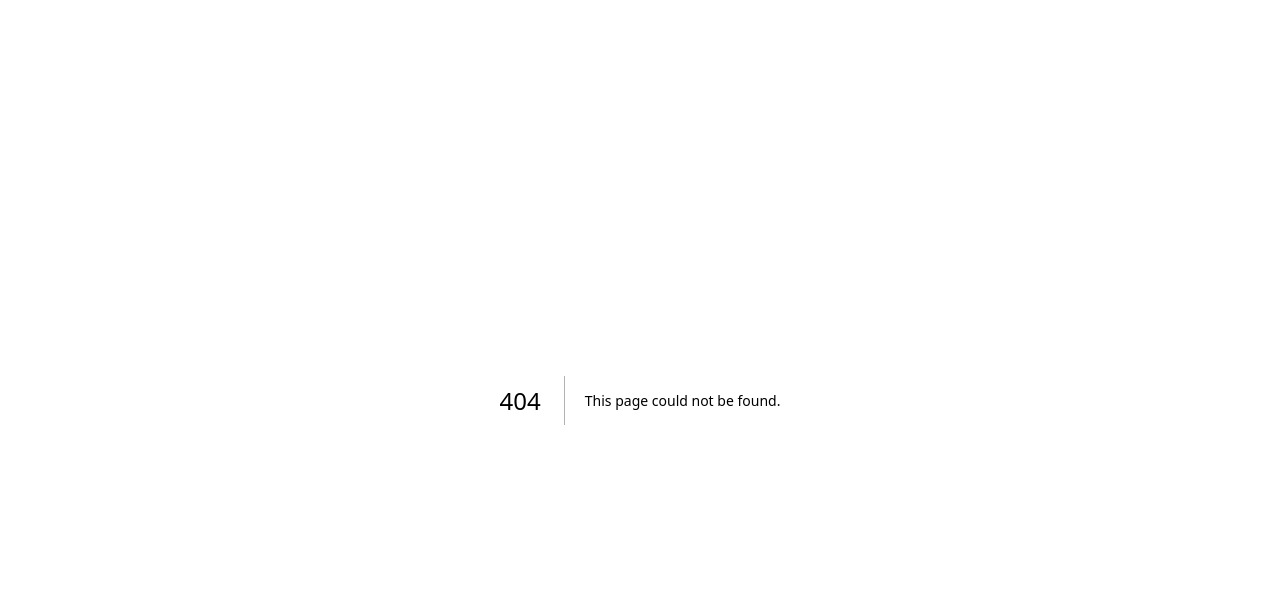
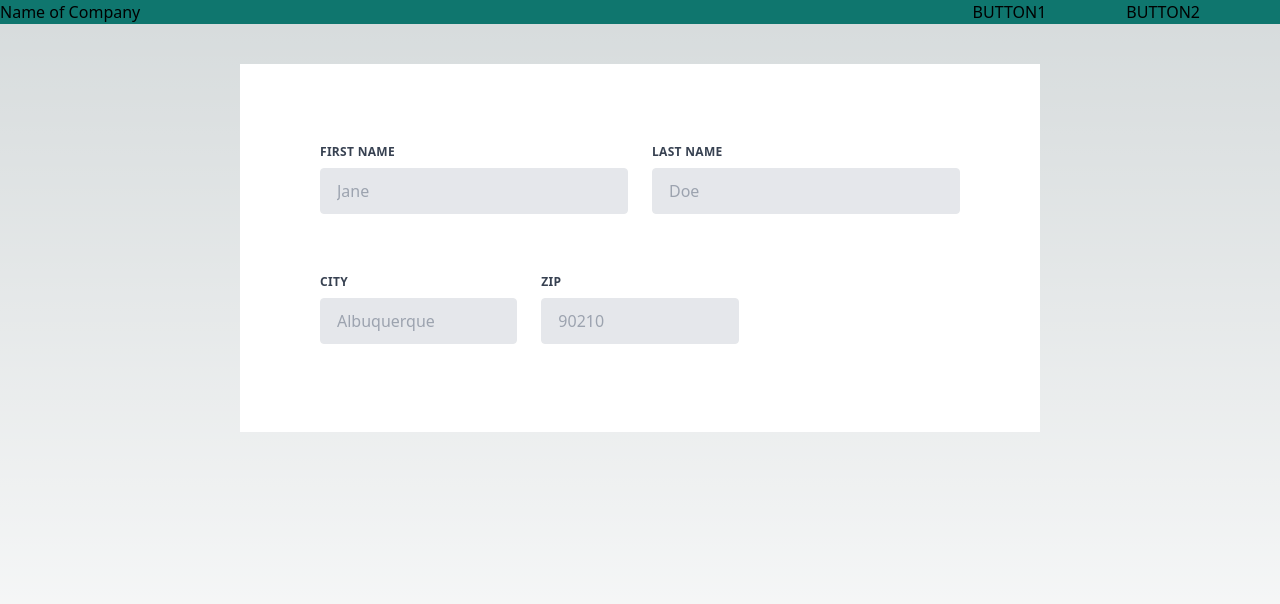
Before and after one commit to xanax02/bee-ete, a Next.js app: page /bookings in a window 1280 px wide. Before the commit this address had no page. Shown: the top 604 px of the page. Built offline with nearby package versions, Linux system fonts and the light colour scheme.

Commit message:
booking-page

```diff
--- a/components/BookingPage.js
+++ b/components/BookingPage.js
@@ -1,8 +1,48 @@
 import React from 'react'
+import Navigation from './Navigation'
 
 const BookingPage = () => {
   return (
-    <div>BookingPage</div>
+    <>
+    <Navigation />
+    <div className='bg-white mx-auto w-[800px] p-20 mt-10'>
+        <form class="w-full ">
+        <div class="flex flex-wrap -mx-3 mb-6">
+                <div class="w-full md:w-1/2 px-3 mb-6 md:mb-0">
+                    <label class="block uppercase tracking-wide text-gray-700 text-xs font-bold mb-2" for="grid-first-name">
+                        First Name
+                    </label>
+                    <input class="appearance-none block w-full bg-gray-200 text-gray-700 border rounded py-3 px-4 mb-3 leading-tight focus:outline-none focus:bg-white" id="grid-first-name" type="text" placeholder="Jane" />
+                </div>
+                <div class="w-full md:w-1/2 px-3">
+                    <label class="block uppercase tracking-wide text-gray-700 text-xs font-bold mb-2" for="grid-last-name">
+                        Last Name
+                    </label>
+                    <input class="appearance-none block w-full bg-gray-200 text-gray-700 border border-gray-200 rounded py-3 px-4 leading-tight focus:outline-none focus:bg-white focus:border-gray-500" id="grid-last-name" type="text" placeholder="Doe" />
+                    </div>
+                </div>
+                <div class="flex flex-wrap -mx-3 mb-6">
+
+            </div>
+            <div class="flex flex-wrap -mx-3 mb-2">
+                <div class="w-full md:w-1/3 px-3 mb-6 md:mb-0">
+                    <label class="block uppercase tracking-wide text-gray-700 text-xs font-bold mb-2" for="grid-city">
+                    City
+                    </label>
+                    <input class="appearance-none block w-full bg-gray-200 text-gray-700 border border-gray-200 rounded py-3 px-4 leading-tight focus:outline-none focus:bg-white focus:border-gray-500" id="grid-city" type="text" placeholder="Albuquerque" />
+                </div>
+                <div class="w-full md:w-1/3 px-3 mb-6 md:mb-0">
+                    <label class="block uppercase tracking-wide text-gray-700 text-xs font-bold mb-2" for="grid-zip">
+                    Zip
+                    </label>
+                    <input class="appearance-none block w-full bg-gray-200 text-gray-700 border border-gray-200 rounded py-3 px-4 leading-tight focus:outline-none focus:bg-white focus:border-gray-500" id="grid-zip" type="text" placeholder="90210" />
+                </div>
+
+
+            </div>
+        </form>
+    </div>
+    </>
   )
 }
 
--- /dev/null
+++ b/components/Navigation.js
@@ -0,0 +1,17 @@
+import React from 'react'
+
+const Navigation = () => {
+  return (
+    <div className='flex justify-between bg-teal-700'>
+        <div>
+            <h1>Name of Company</h1>
+        </div>
+        <div className='flex justify-between px-10'>
+            <h1 className='mx-10'>BUTTON1</h1>
+            <h1 className='mx-10'>BUTTON2</h1>
+        </div>
+    </div>
+  )
+}
+
+export default Navigation
--- a/components/Signup.js
+++ b/components/Signup.js
@@ -2,7 +2,7 @@ import React from 'react'
 
 const Signup = () => {
     return (
-        <div className=' w-[500px] outline mx-auto my-24 bg-white text-gray-700 rounded-md'>
+        <div className='outline mx-auto my-24 bg-white text-gray-700 rounded-md'>
             <h2 className='text-center text-4xl'>Sign in</h2>
             <p className='text-center'>(user)</p>
             <form class="bg-white shadow-md rounded px-8 pt-6 pb-8 mb-4">
--- /dev/null
+++ b/pages/bookings.js
@@ -0,0 +1,9 @@
+import BookingPage from "@/components/BookingPage"
+
+const bookings = () => {
+  return (
+    <BookingPage />
+  )
+}
+
+export default bookings
--- a/pages/index.js
+++ b/pages/index.js
@@ -3,6 +3,7 @@ import Image from 'next/image'
 import { Inter } from '@next/font/google'
 import styles from '@/styles/Home.module.css'
 import Login from '@/components/Login'
+import Navigation from '@/components/Navigation'
 
 const inter = Inter({ subsets: ['latin'] })
 
@@ -15,6 +16,7 @@ export default function Home() {
         <meta name="viewport" content="width=device-width, initial-scale=1" />
         <link rel="icon" href="/favicon.ico" />
       </Head>
+      <Navigation />
       <h1>Hello NextJs</h1>
       <Login />
     </>
--- a/styles/globals.css
+++ b/styles/globals.css
@@ -45,7 +45,7 @@
   --card-border-rgb: 131, 134, 135;
 }
 
-@media (prefers-color-scheme: dark) {
+/* @media (prefers-color-scheme: dark) {
   :root {
     --foreground-rgb: 255, 255, 255;
     --background-start-rgb: 0, 0, 0;
@@ -76,7 +76,7 @@
     --card-rgb: 100, 100, 100;
     --card-border-rgb: 200, 200, 200;
   }
-}
+} */
 
 * {
   box-sizing: border-box;
@@ -86,7 +86,9 @@
 
 html,
 body {
+  background-color: white;
   max-width: 100vw;
+  min-height: 100vh;
   overflow-x: hidden;
 }
 
```
